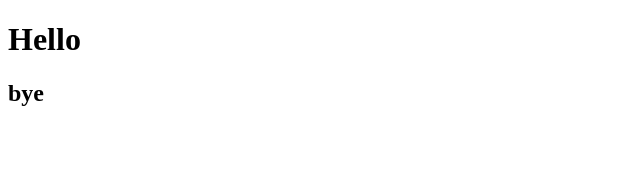
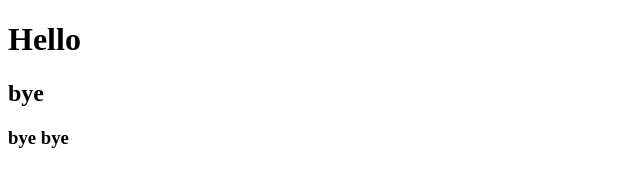
Before and after one commit to bldlr/hello, a plain HTML site: page index.html in a window 1280 px wide. Shown: the full height of the page, 0-640 px from the left. Drawn offline with Linux system fonts and the light colour scheme.

Commit message:
branch dev

```diff
--- a/index.html
+++ b/index.html
@@ -8,5 +8,6 @@
 <body>
     <h1>Hello</h1>
     <h2>bye</h2>
+    <h3>bye bye</h3>
 </body>
 </html>
--- /dev/null
+++ b/script.js
@@ -0,0 +1 @@
+/* commentaire */
```
